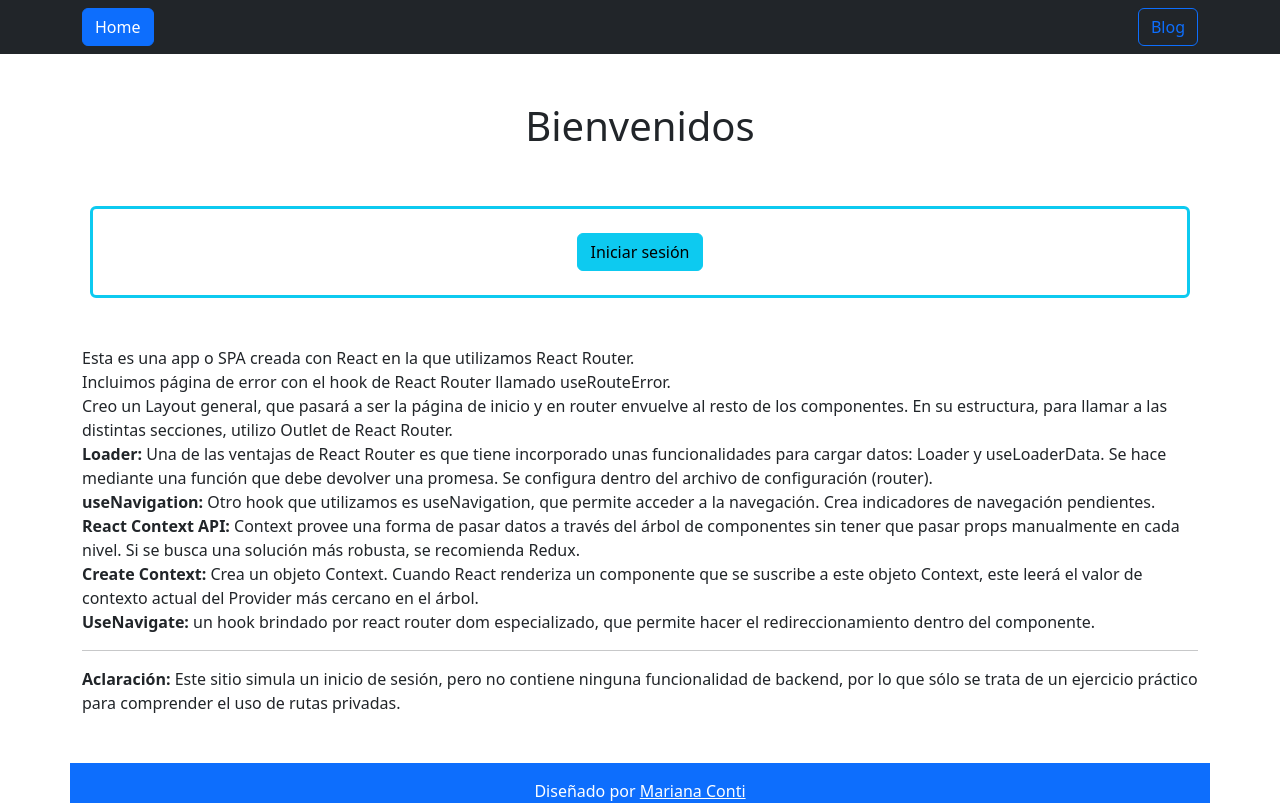
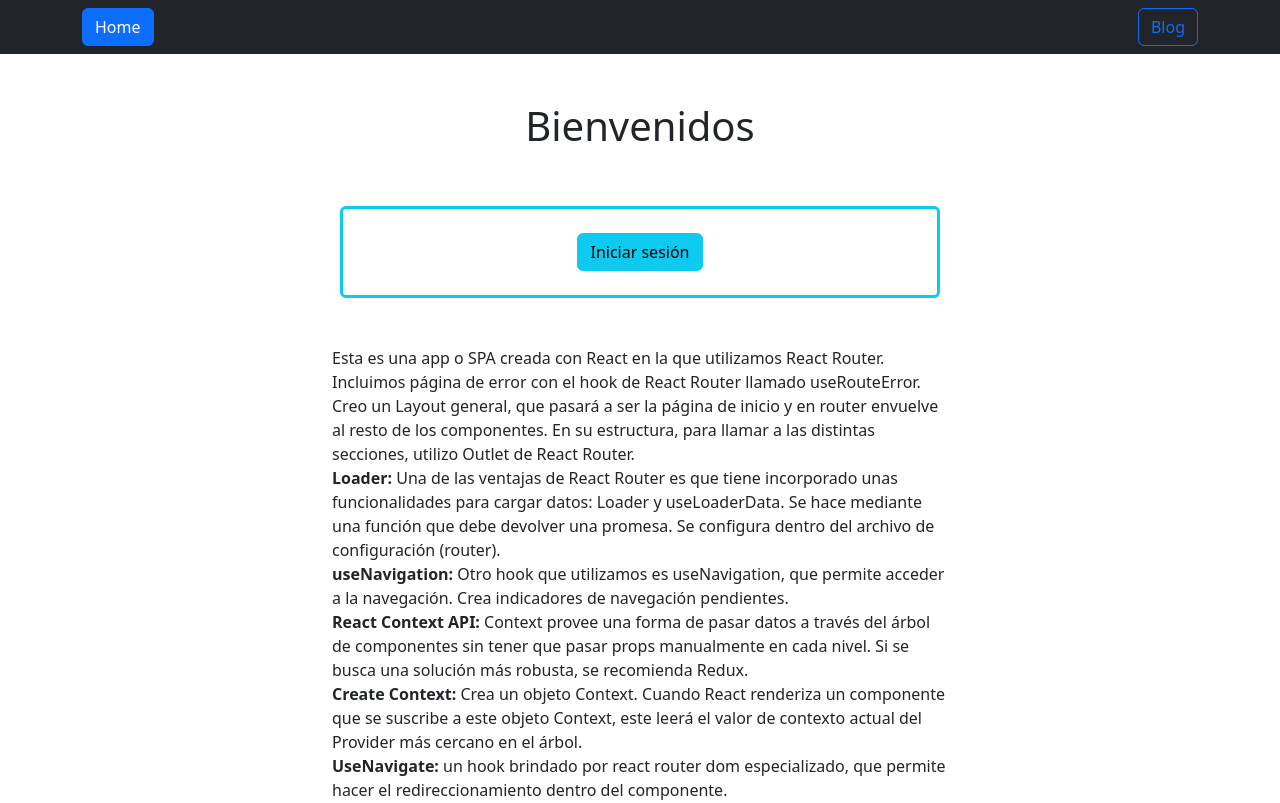
Before and after one commit to marianacont/react_spa_router, a React (Vite) app: page / in a window 1280 px wide. Shown: the top 803 px of the page. Built offline with nearby package versions, Linux system fonts and the light colour scheme.

Commit message:
max with al main

```diff
--- a/src/components/Navbar.jsx
+++ b/src/components/Navbar.jsx
@@ -5,7 +5,7 @@ const Navbar = () =>{
     const {user, setUser} = useUserContext()
     return (
         <>
-        <nav className="navbar navbar-dark bg-dark">
+        <nav className="navbar navbar-dark bg-dark sticky-top">
             <div className="container">
                 <NavLink to="/" className="btn btn-outline-primary">Home</NavLink>
 
--- a/src/layout/LayoutRoot.jsx
+++ b/src/layout/LayoutRoot.jsx
@@ -7,7 +7,7 @@ const LayoutRoot = () => {
     return (
         <>
         <Navbar></Navbar>
-        <main className="container">
+        <main className="container col-lg-6 mx-auto">
             {
                 navigation.state === 'loading' && (
                     <div className="alert alert-info my-5">Loading...</div>
```
